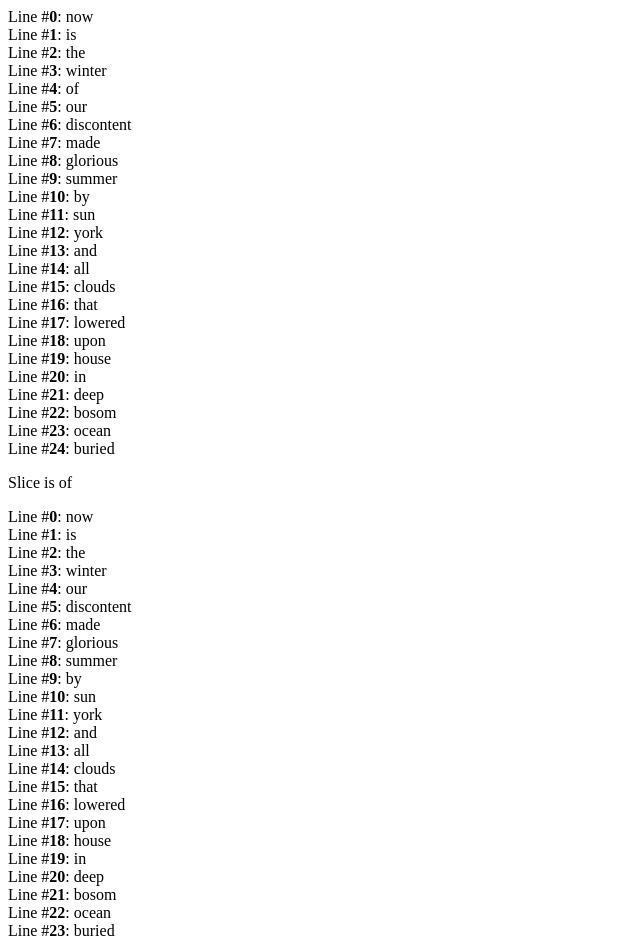
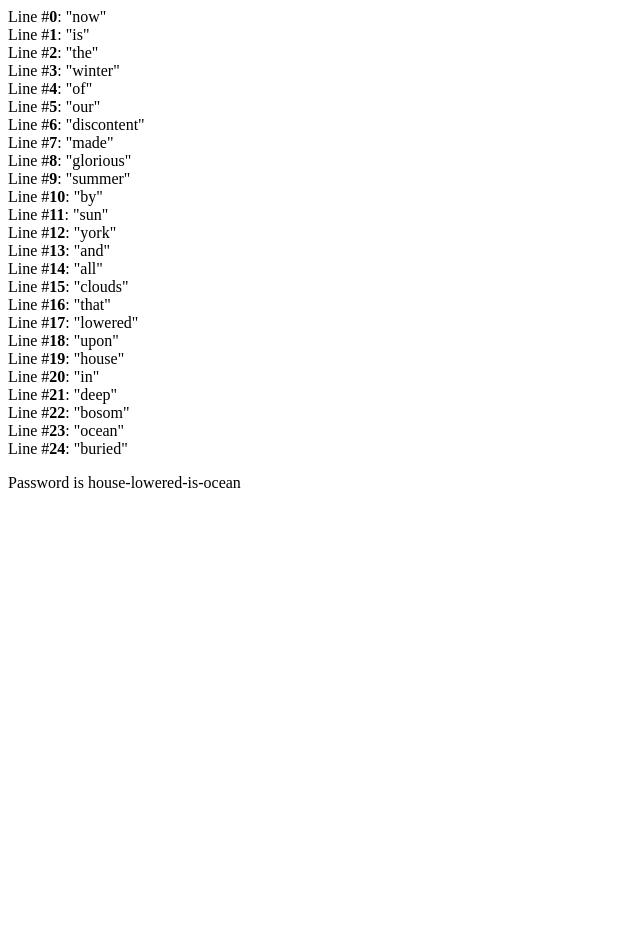
Before and after one commit to davidilieberman/cscie15-p2, a PHP site: page /test.php in a window 1280 px wide. Shown: the whole page, without its empty margins (0-640 px from the left). After the commit the page ends 488 px from the top, so only its background shows below. Run offline with PHP 8.4, Linux system fonts and the light colour scheme.

Commit message:
Further refining password creation algorithm

```diff
--- a/test.php
+++ b/test.php
@@ -17,19 +17,20 @@ ini_set('display_errors', 1); # Display errors on page (instead of a log file)
   <?php
 
     foreach ($lines as $line_num => $line) {
-      echo "Line #<b>{$line_num}</b>: ${line} <br/>\n";
+      $l = trim($line);
+      echo "Line #<b>{$line_num}</b>: \"${l}\" <br/>\n";
     }
 
     $pwd = "";
-
-    $slice = array_splice($lines, 4, 1);
-
-    echo "<p>Slice is $slice[0]</p>\n";
-
-    foreach ($lines as $line_num => $line) {
-      echo "Line #<b>{$line_num}</b>: ${line} <br/>\n";
+    for ($i = 0; $i < 4; $i++) {
+      $r = mt_rand(0, count($lines));
+      $pwd .= trim(array_splice($lines, $r, 1)[0]);
+      if ($i < 3) {
+        $pwd .= "-";
+      }
     }
 
+    echo "<p>Password is $pwd</p>\n";
 
    ?>
 </html>
```
